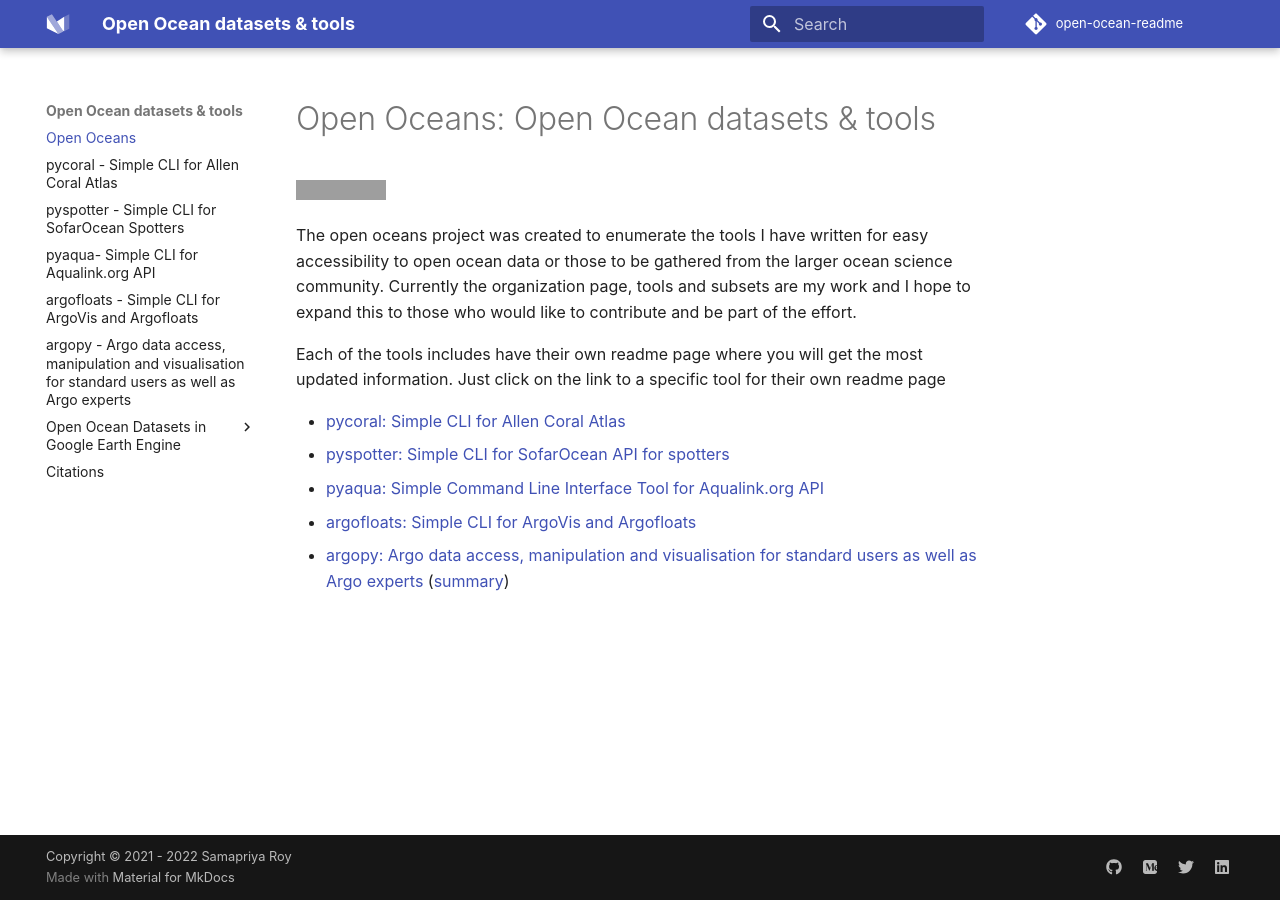
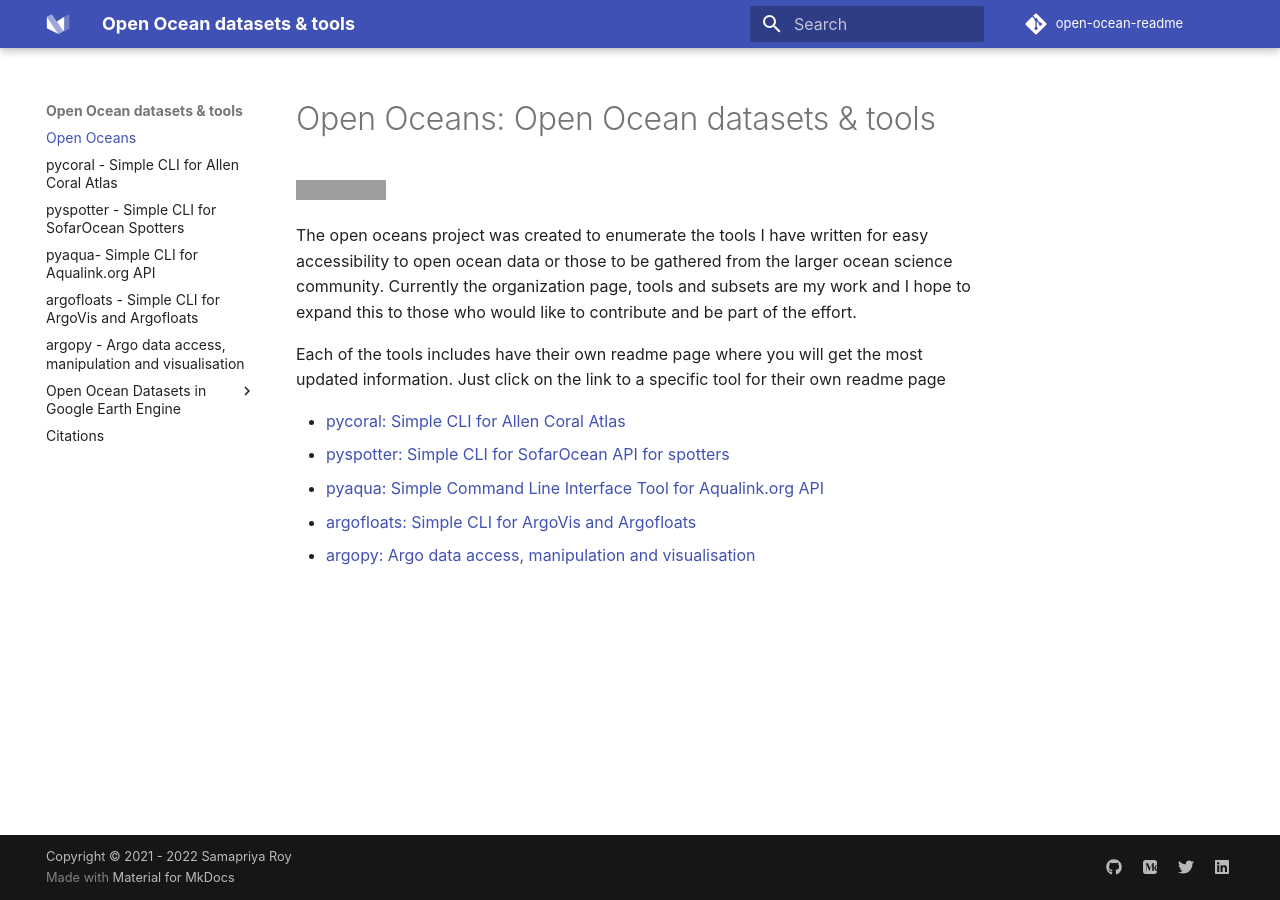
Before and after one commit to open-oceans/open-oceans.github.io, an MkDocs documentation site: the page built from docs/index.md, in a window 1280 px wide. Built offline with MkDocs 1.6.1 and Material for MkDocs 9.7.7, drawn with Linux system fonts in a browser that asks for light colours; some web fonts are replaced; comment, search, counter and statistics services are not loaded; grey boxes are pictures that could not be loaded.

Commit message:
updated argopy descriptor & cleanup

```diff
--- a/docs/index.md
+++ b/docs/index.md
@@ -10,4 +10,4 @@ Each of the tools includes have their own readme page where you will get the mos
 * [pyspotter: Simple CLI for SofarOcean API for spotters](https://samapriya.github.io/pyspotter/)
 * [pyaqua: Simple Command Line Interface Tool for Aqualink.org API](https://samapriya.github.io/pyaqua/)
 * [argofloats: Simple CLI for ArgoVis and Argofloats](https://samapriya.github.io/argofloats/)
-* [argopy: Argo data access, manipulation and visualisation for standard users as well as Argo experts](https://github.com/euroargodev/argopy) ([summary](https://samapriya.github.io/argopy/))
+* [argopy: Argo data access, manipulation and visualisation](https://github.com/euroargodev/argopy)
--- a/mkdocs.yml
+++ b/mkdocs.yml
@@ -97,7 +97,7 @@ nav:
   - pyspotter - Simple CLI for SofarOcean Spotters: projects/pyspotter.md
   - pyaqua- Simple CLI for Aqualink.org API: projects/pyaqua.md
   - argofloats - Simple CLI for ArgoVis and Argofloats: projects/argofloats.md
-  - argopy - Argo data access, manipulation and visualisation for standard users as well as Argo experts: projects/argopy.md
+  - argopy - Argo data access, manipulation and visualisation: projects/argopy.md
   - Open Ocean Datasets in Google Earth Engine:
     - Global Shoreline Dataset: projects/shoreline.md
     - General Bathymetric Chart of the Oceans (GEBCO): projects/gebco.md
```
